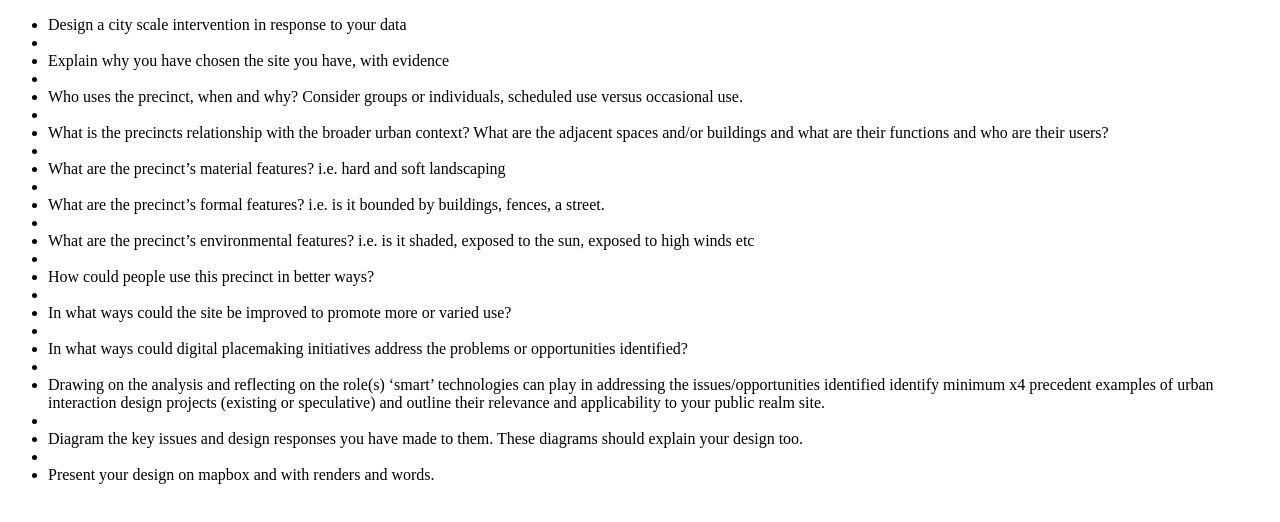
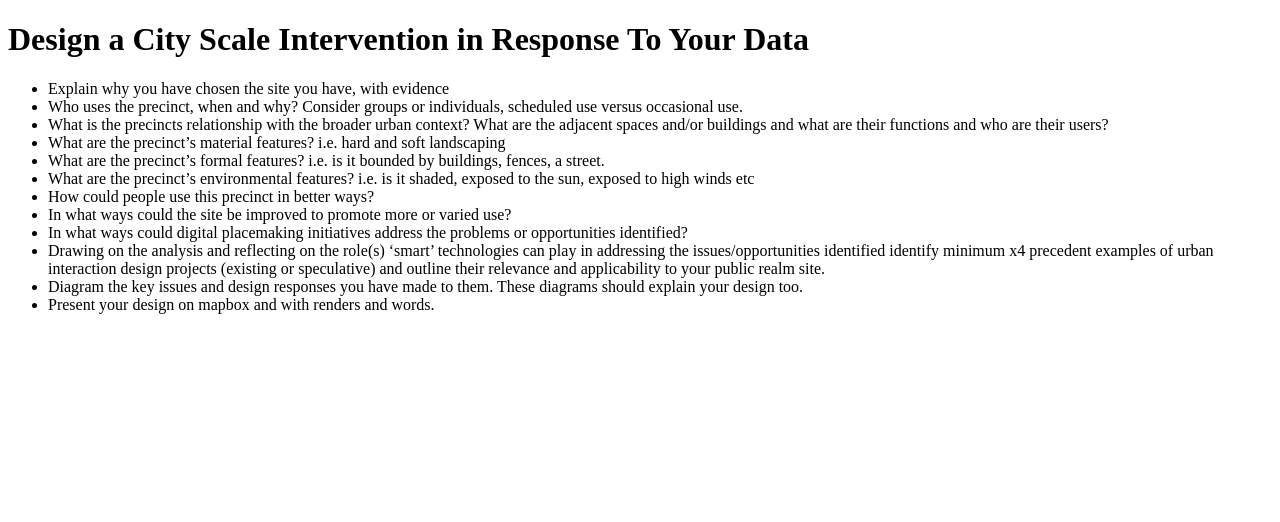
Before and after one commit to cavosa/code1230_Assignment_03, a plain HTML site: page Webpage/index.html in a window 1280 px wide. Drawn offline with Linux system fonts and the light colour scheme.

Commit message:
Update index.html

```diff
--- a/Webpage/index.html
+++ b/Webpage/index.html
@@ -4,21 +4,21 @@
 </head>
 
 <body>
+  <h1>Design a City Scale Intervention in Response To Your Data</h1>
   <ul>
-<li>Design a city scale intervention in response to your data
-<li><li>Explain why you have chosen the site you have, with evidence
-<li><li>Who uses the precinct, when and why? Consider groups or individuals, scheduled use versus occasional use.
-<li><li>What is the precincts relationship with the broader urban context? What are the adjacent spaces and/or buildings and what are their functions and who are their users?
-<li><li>What are the precinct’s material features? i.e. hard and soft landscaping
-<li><li>What are the precinct’s formal features? i.e. is it bounded by buildings, fences, a street.
-<li><li>What are the precinct’s environmental features? i.e. is it shaded, exposed to the sun, exposed to high winds etc
-<li><li>How could people use this precinct in better ways?
-<li><li>In what ways could the site be improved to promote more or varied use?
-<li><li>In what ways could digital placemaking initiatives address the problems or opportunities identified?
-<li><li>Drawing on the analysis and reflecting on the role(s) ‘smart’ technologies can play in addressing the issues/opportunities identified identify minimum x4 precedent examples of urban interaction design projects (existing or speculative) and outline their relevance and applicability to your public realm site.
+<li>Explain why you have chosen the site you have, with evidence
+<li>Who uses the precinct, when and why? Consider groups or individuals, scheduled use versus occasional use.
+<li>What is the precincts relationship with the broader urban context? What are the adjacent spaces and/or buildings and what are their functions and who are their users?
+<li>What are the precinct’s material features? i.e. hard and soft landscaping
+<li>What are the precinct’s formal features? i.e. is it bounded by buildings, fences, a street.
+<li>What are the precinct’s environmental features? i.e. is it shaded, exposed to the sun, exposed to high winds etc
+<li>How could people use this precinct in better ways?
+<li>In what ways could the site be improved to promote more or varied use?
+<li>In what ways could digital placemaking initiatives address the problems or opportunities identified?
+<li>Drawing on the analysis and reflecting on the role(s) ‘smart’ technologies can play in addressing the issues/opportunities identified identify minimum x4 precedent examples of urban interaction design projects (existing or speculative) and outline their relevance and applicability to your public realm site.
 
-<li><li>Diagram the key issues and design responses you have made to them. These diagrams should explain your design too.
-<li><li>Present your design on mapbox and with renders and words.
+<li>Diagram the key issues and design responses you have made to them. These diagrams should explain your design too.
+<li>Present your design on mapbox and with renders and words.
 
   </ul>
 
```
